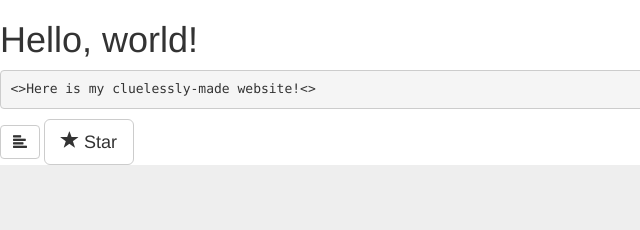
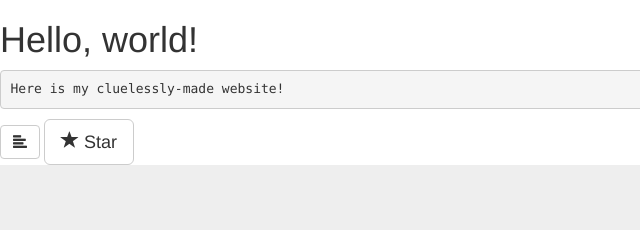
Before and after one commit to afay1997/about_me_site, a plain HTML site: page index.html in a window 1280 px wide. Shown: the top 230 px of the page, 0-640 px from the left. Drawn offline with nearby package versions, Linux system fonts and the light colour scheme.

Commit message:
cosmetics

```diff
--- a/index.html
+++ b/index.html
@@ -18,7 +18,7 @@
   </head>
   <body>
     <h1>Hello, world!</h1>
-    <pre>&lt;&gt;Here is my cluelessly-made website!&lt;&gt;</pre>
+    <pre>Here is my cluelessly-made website!</pre>
     <button type="button" class="btn btn-default" aria-label="Left Align">
   		<span class="glyphicon glyphicon-align-left" aria-hidden="true"></span>
 	</button>
```
